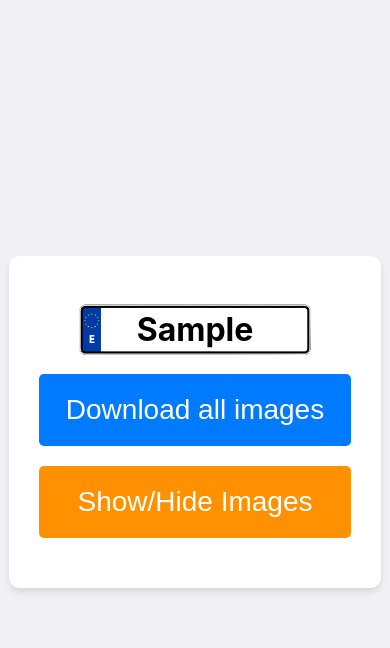
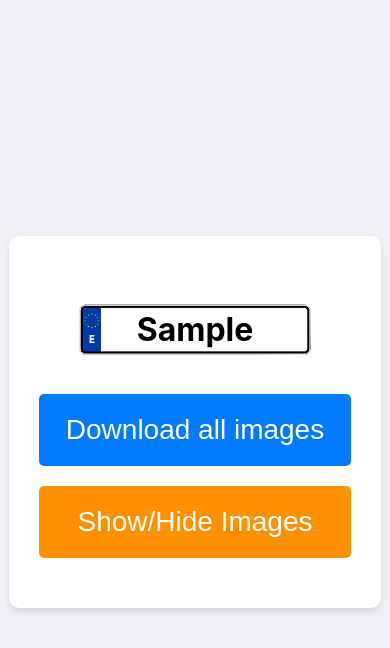
Before and after one commit to 0niiwiK/djandoWebProject, a Django app: page /car/1/ in a window 390 px wide. Shown: the top 648 px of the page. Run offline with Django 4.2, Linux system fonts and the light colour scheme; tables that the repository leaves empty hold one stand-in row (values such as "Sample post"); grey boxes marked "Sample" are stand-in pictures.

Commit message:
Added almost all

```diff
--- a/myproject/carapp/templates/carapp/car_detail.html
+++ b/myproject/carapp/templates/carapp/car_detail.html
@@ -140,7 +140,7 @@
                 font-size: 16px;
             }
             .license-plate {
-                padding: 20px 80px;
+                padding: 40px 80px;
                 font-size: 1em;
             }
             .back-button {
```
